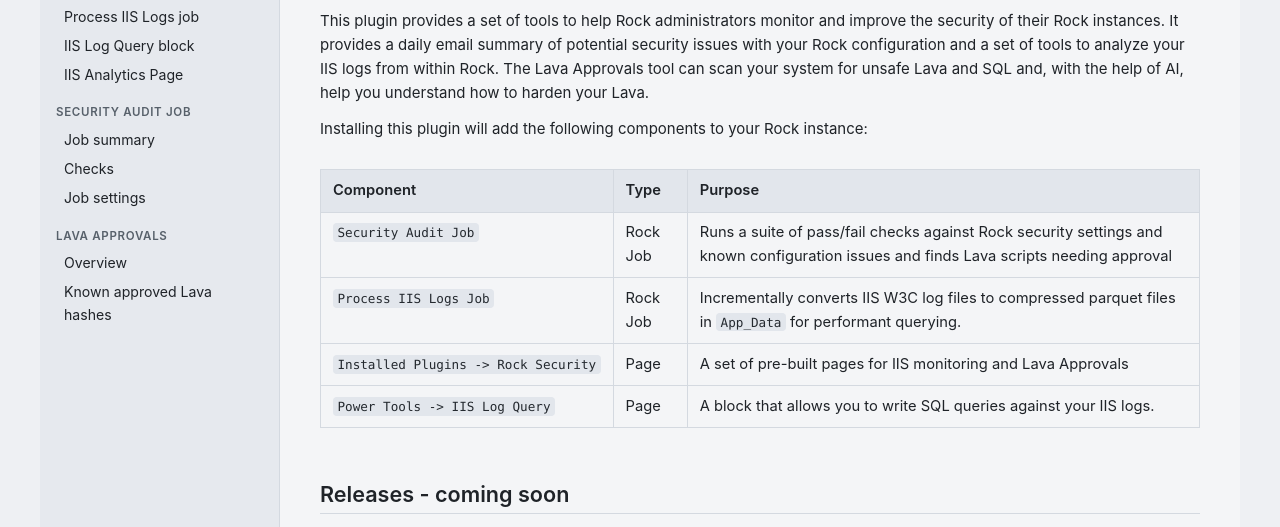
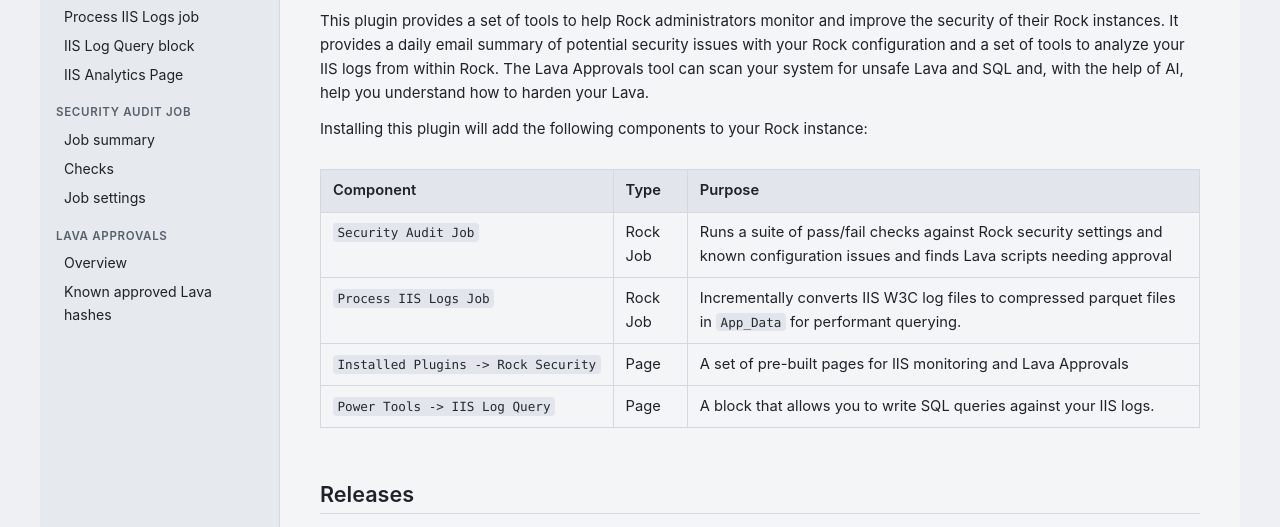
Before and after one commit to Redeemer-Technologies/security-monitoring, a plain HTML site: page index.html in a window 1280 px wide. Shown: the part 213-740 px from the top of the page. Drawn offline with Linux system fonts and the light colour scheme.

Commit message:
Add back releases section

```diff
--- a/index.html
+++ b/index.html
@@ -152,8 +152,7 @@
             </section>
 
             <section id="releases">
-                <h2>Releases - coming soon</h2>
-                <!-- <h2>Releases <a class="anchor" href="#releases">#</a></h2>
+                <h2>Releases <a class="anchor" href="#releases">#</a></h2>
                 <div class="release-grid">
                     <div class="release-card">
                         <div class="release-card-header">
@@ -186,7 +185,7 @@
                             Download
                         </a>
                     </div>
-                </div> -->
+                </div>
             </section>
 
             <section id="installation">
```
